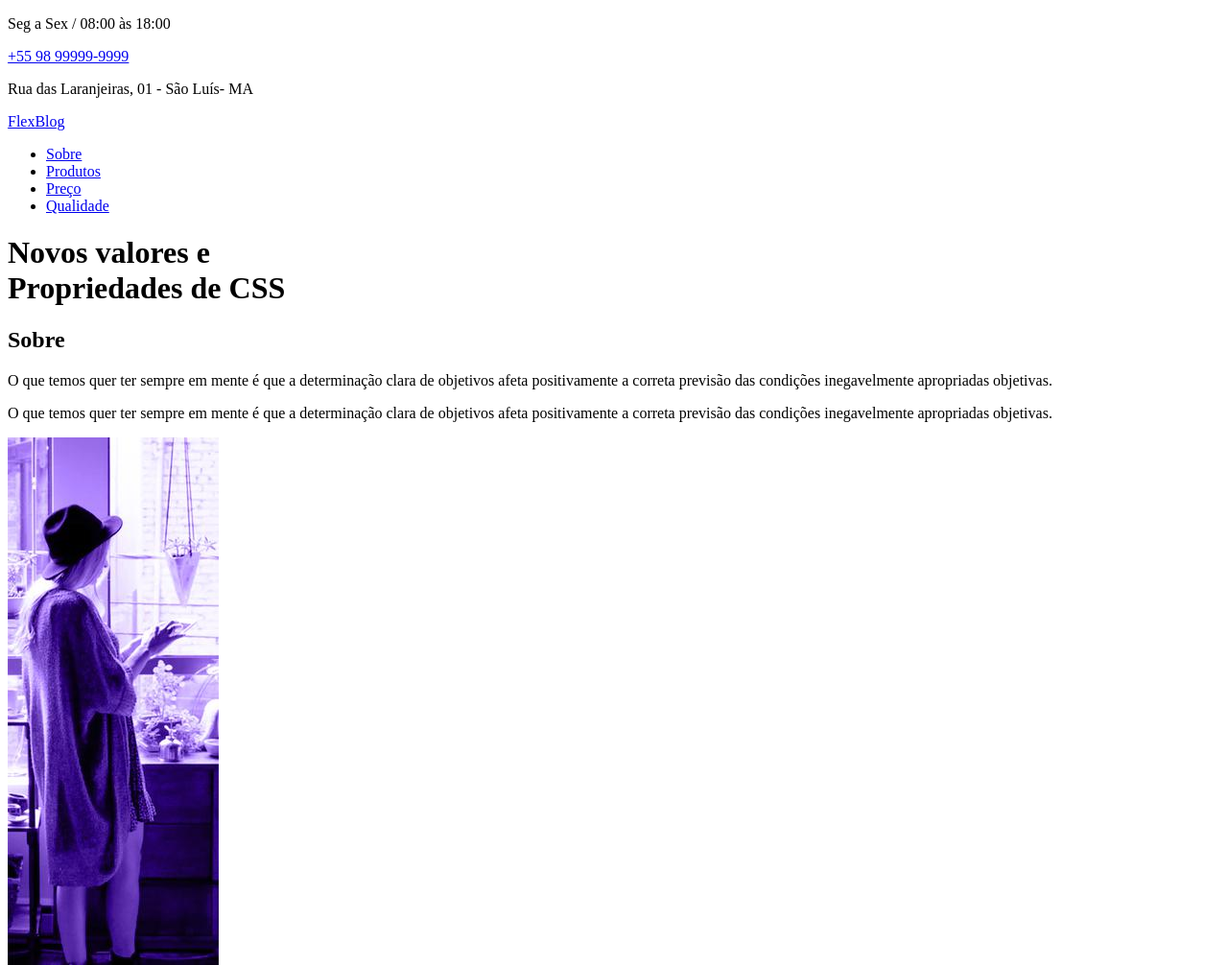
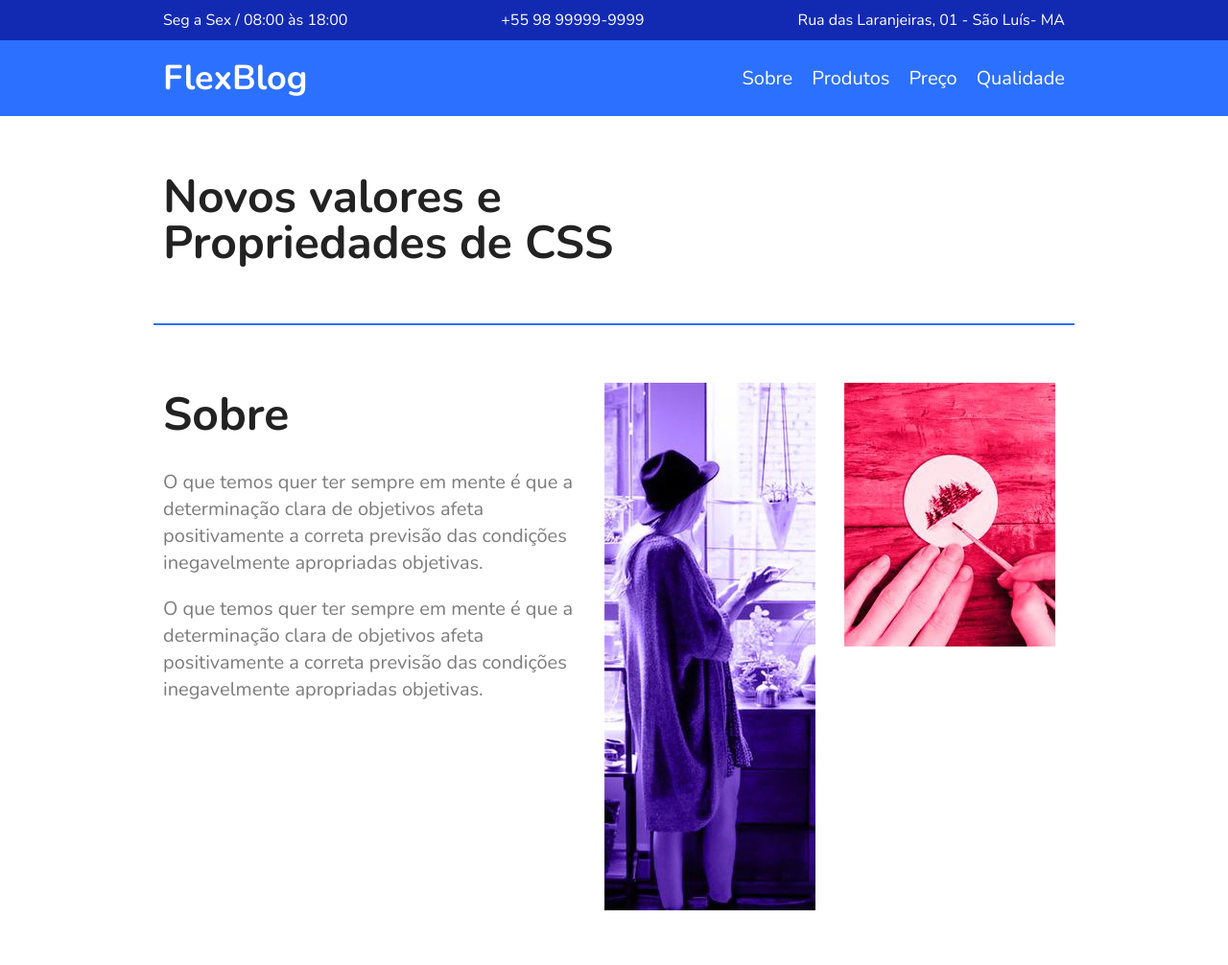
Before and after one commit to riordansantos/FlexBlog, a plain HTML site: page index.html in a window 1280 px wide. Shown: the top 1006 px of the page at 96% size. Drawn offline with nearby package versions, Linux system fonts and the light colour scheme.

Commit message:
wip(): css

```diff
--- a/css/styles.css
+++ b/css/styles.css
@@ -0,0 +1,141 @@
+body, h1, h2, p, ul, li, a{
+    margin: 0px;
+    padding: 0px;
+}
+body{
+    font-family: "Nunito", Helvetica, Arial, sans-serif;
+    color: #222222;
+}
+li{
+    list-style: none;
+}
+
+a{
+    text-decoration: none;
+}
+
+img{
+    display: block;
+    max-width: 100%;
+}
+
+*{
+    box-sizing: border-box;
+}
+
+.superinfo-bg{
+    background: #122ab2;
+    color: white;
+}
+
+.superinfo{
+    max-width: 960px;
+    margin: 0 auto;
+    display: flex;
+    justify-content: space-between;
+    flex-wrap: wrap;
+    padding-top: 10px;
+}
+
+.superinfo a{
+    color: white;
+}
+
+.superinfo p, .superinfo a{
+    margin: 0 10px 10px 10px;
+}
+
+.menu-bg{
+    background: #2c70ff;
+}
+.menu{
+    max-width: 960px;
+    margin: 0 auto;
+    padding: 15px 0;
+    display: flex;
+    flex-wrap: wrap;
+    justify-content: space-between;
+    align-items: center;
+}
+
+.menu a{
+    color: white;
+}
+
+.menu-logo{
+    font-size: 2.25em;
+    font-weight: bold;
+    margin: 0 10px;
+}
+
+.menu-nav ul{
+    display: flex;
+    flex-wrap: wrap;
+}
+
+.menu-nav a{
+    font-size: 1.25em;
+    display: block;
+    padding: 10px;
+}
+
+.menu-nav a:hover{
+    color: #122ab2;
+}
+
+.introducao{
+    font-size: 3em;
+    line-height: 1;
+    max-width: 960px;
+    margin: 0 auto;
+    padding: 60px 10px;
+}
+
+.sobre{
+    border-top: 2px solid #2c70ff;
+    border-bottom: 2px solid #2c70ff;
+    max-width: 960px;
+    margin: 0 auto;
+    padding: 60px 0;
+    display: flex;
+    flex-wrap: wrap;
+}
+
+.sobre-info{
+    flex: 2 1 300px;
+    margin: 0 10px;
+}
+
+.sobre-info h1{
+    font-size: 3em;
+    margin-bottom: .5em;
+}
+
+.sobre-info p{
+    font-size: 1.25em;
+    line-height: 1.4;
+    margin-bottom: 1em;
+    color: #7c7c7c;
+}
+
+.sobre-img{
+    flex: 1 1 160px;
+    margin: 0 10px;
+}
+
+.produtos{
+    max-width: 960px;
+    margin: 60px auto;
+}
+
+.produtos h1{
+    font-size: 3em;
+    margin: 0 10px 60px 10px;
+}
+
+.produtos-container{
+
+}
+.produtos-item{
+
+}
--- a/index.html
+++ b/index.html
@@ -22,7 +22,7 @@
                 <div class="menu-logo">
                     <a href="#">FlexBlog</a>
                 </div>
-                <nav>
+                <nav class="menu-nav">
                     <ul>
                         <li>
                             <a href="#sobre">Sobre</a>
@@ -40,7 +40,7 @@
                 </nav>
             </div>
         </header>
-        <h1 class="introdução">Novos valores e<br>Propriedades de CSS</h1>
+        <h1 class="introducao">Novos valores e<br>Propriedades de CSS</h1>
 
         <section class="sobre" id="sobre">
             <div class="sobre-info">
```
